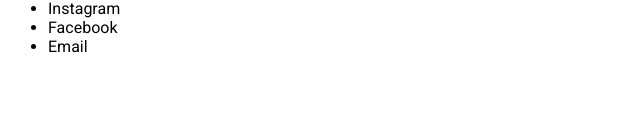
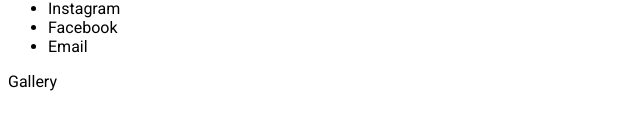
Before and after one commit to GrodTheGreat/Sofia-Portfolio, a Nuxt app in the folder portfolio/: page / in a window 1280 px wide. Shown: the part 226-356 px from the top of the page, without its empty margins (0-640 px from the left). Built offline with nearby package versions, Linux system fonts and the light colour scheme.

Commit message:
Add components to index page

```diff
--- a/portfolio/app/pages/index.vue
+++ b/portfolio/app/pages/index.vue
@@ -1,4 +1,9 @@
 <template>
   <div>Welcome to Sofia's Portfolio!</div>
-  <Sidebar />
+  <aside>
+    <Sidebar />
+  </aside>
+  <main>
+    <Gallery />
+  </main>
 </template>
```
